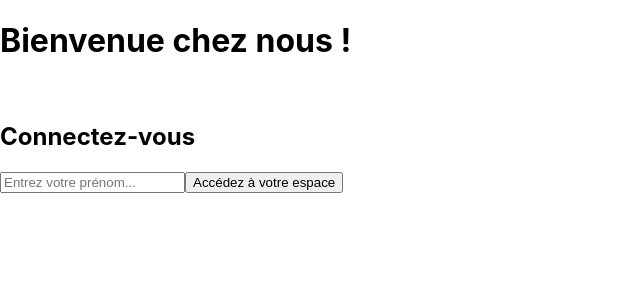
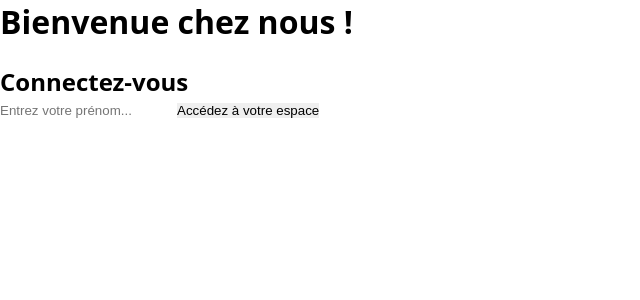
Before and after one commit to Chermann-KING/crazee-burger, a React (Create React App) app: page / in a window 1280 px wide. Shown: the top 300 px of the page, without its empty margins (0-640 px from the left). Built offline with nearby package versions, Linux system fonts and the light colour scheme.

Commit message:
🏗️ F03: Reset style to index.css

```diff
--- a/src/index.css
+++ b/src/index.css
@@ -1,13 +1,18 @@
-body {
+* {
   margin: 0;
-  font-family: -apple-system, BlinkMacSystemFont, 'Segoe UI', 'Roboto', 'Oxygen',
-    'Ubuntu', 'Cantarell', 'Fira Sans', 'Droid Sans', 'Helvetica Neue',
-    sans-serif;
-  -webkit-font-smoothing: antialiased;
-  -moz-osx-font-smoothing: grayscale;
+  padding: 0;
+  border: 0;
+  box-sizing: border-box;
 }
 
-code {
-  font-family: source-code-pro, Menlo, Monaco, Consolas, 'Courier New',
-    monospace;
+ol,
+ul {
+  list-style: none;
 }
+a {
+  text-decoration: none;
+}
+
+body {
+  font-family: "Open Sans", sans-serif;
+}
```
